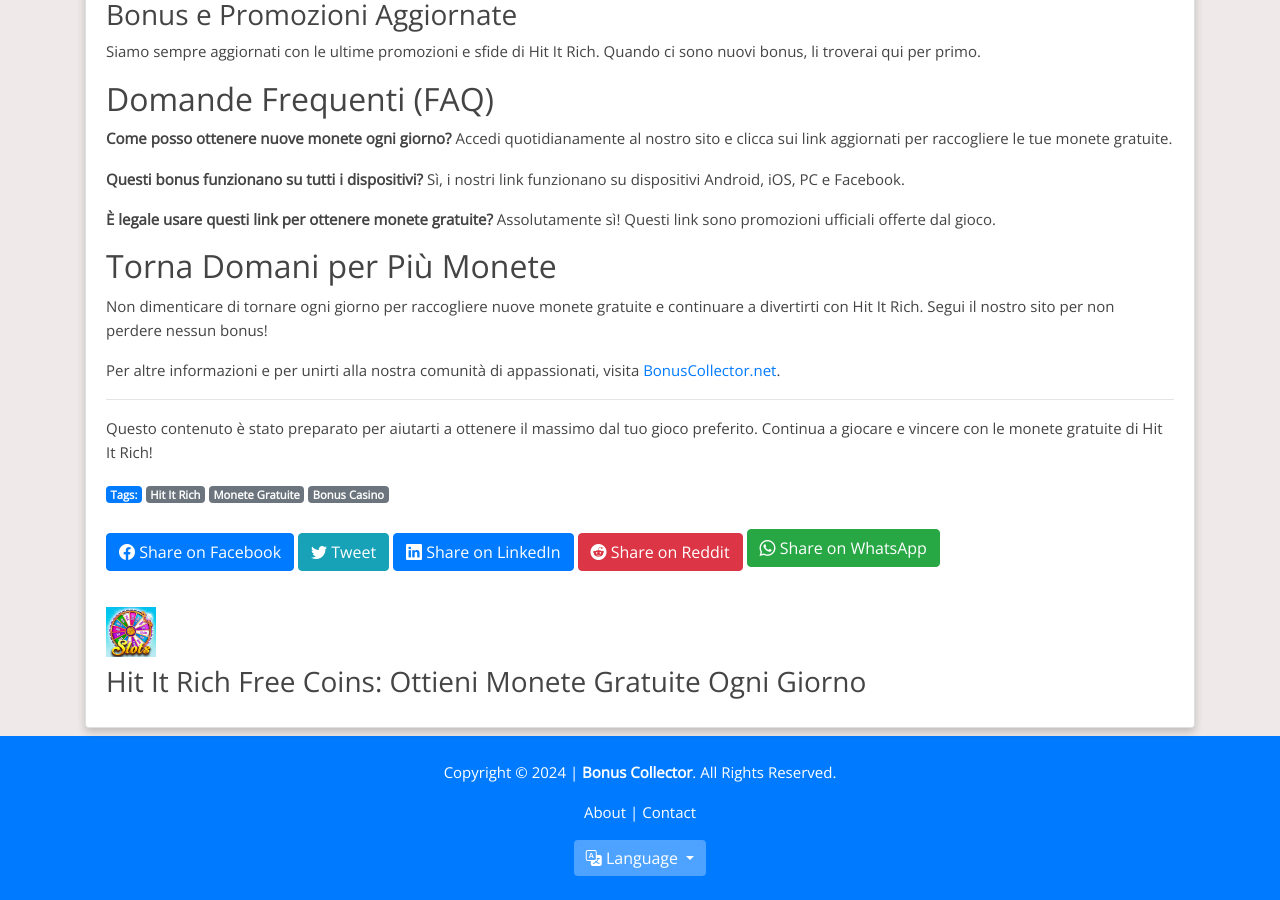
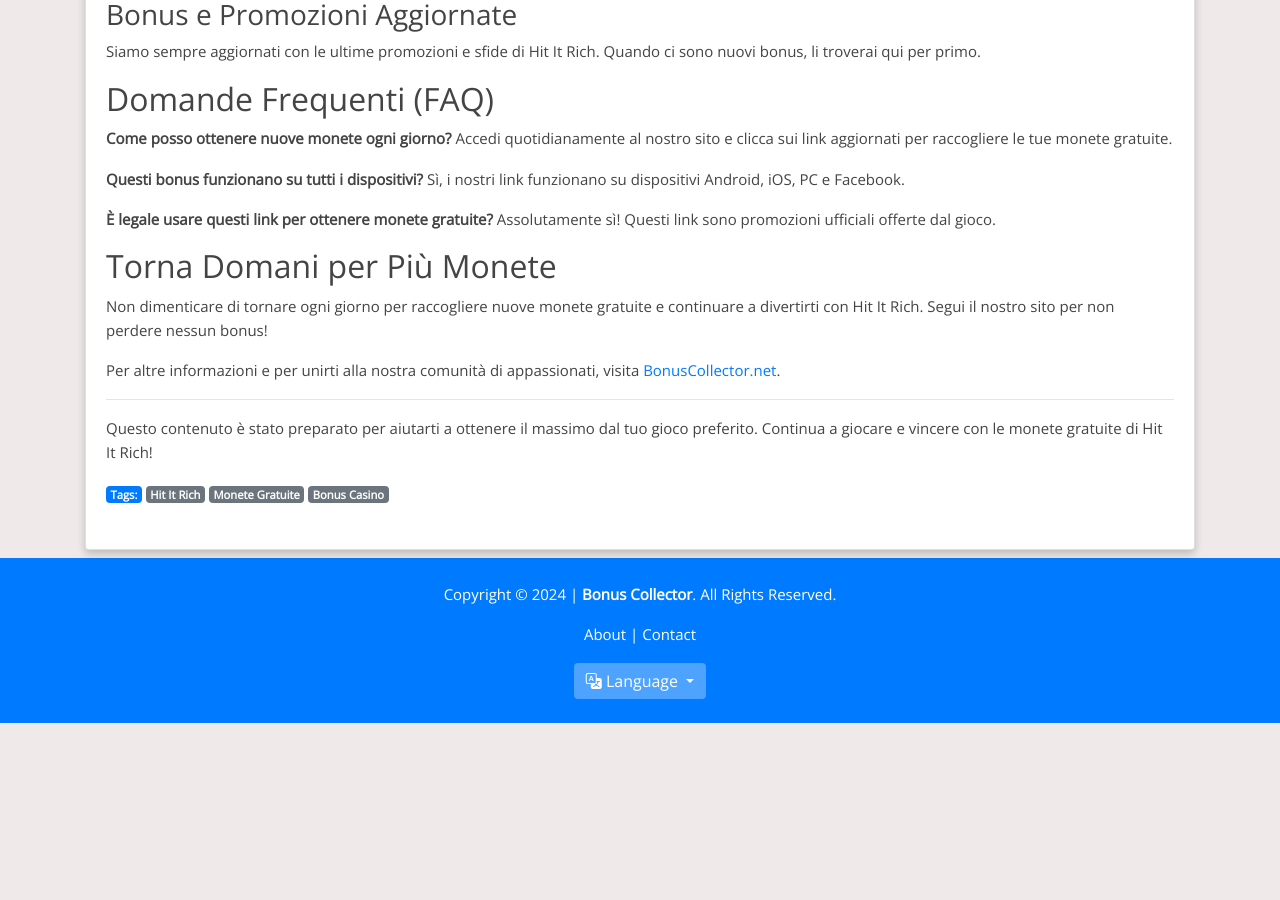
Before and after one commit to Prollad99/bs-net, a Jekyll site: the page built from it/_posts/2024-07-20-hit-it-rich.md, in a window 1280 px wide and 900 px high, scrolled down 10679 px. Built offline with Jekyll 4.4.1, drawn with Linux system fonts in a browser that asks for light colours; nearby versions of some CDN libraries; comment, search, counter and statistics services are not loaded; after the commit the page ends 11402 px from its top, so only the background shows below that.

Commit message:
Update post.html

```diff
--- a/_layouts/post.html
+++ b/_layouts/post.html
@@ -22,29 +22,15 @@
     {% endif %}
 
     <div class="social-share mt-4">
-      <a href="https://www.facebook.com/sharer/sharer.php?u={{ site.url }}{{ page.url }}" target="_blank" class="btn btn-primary mb-2 me-2">
-        <i class="bi bi-facebook"></i> Share on Facebook
-      </a>
-      <a href="https://twitter.com/intent/tweet?text={{ page.title }}&url={{ site.url }}{{ page.url }}" target="_blank" class="btn btn-info mb-2 me-2">
-        <i class="bi bi-twitter"></i> Tweet
-      </a>
-      <a href="https://www.linkedin.com/shareArticle?mini=true&url={{ site.url }}{{ page.url }}&title={{ page.title }}" target="_blank" class="btn btn-primary mb-2 me-2">
-        <i class="bi bi-linkedin"></i> Share on LinkedIn
-      </a>
-      <a href="https://reddit.com/submit?url={{ site.url }}{{ page.url }}&title={{ page.title }}" target="_blank" class="btn btn-danger mb-2 me-2">
-        <i class="bi bi-reddit"></i> Share on Reddit
-      </a>
-      <a href="https://api.whatsapp.com/send?text={{ page.title }} {{ site.url }}{{ page.url }}" target="_blank" class="btn btn-success mb-3 me-2">
-        <i class="bi bi-whatsapp"></i> Share on WhatsApp
-      </a>
+      <!-- Social Share Buttons -->
     </div>
 
     <div class="app-install mt-4">
-      {% if page.image %}
-        <img src="{{ page.image }}" alt="{{ page.title }} logo" class="app-logo mb-2" style="max-width: 50px;">
+      {% if page.app_logo %}
+        <img src="{{ page.app_logo }}" alt="{{ page.app_name }} logo" class="app-logo mb-2" style="max-width: 50px;">
       {% endif %}
       <div class="app-info">
-        <h3>{{ page.title }}</h3>
+        <h3>{{ page.app_name }}</h3>
         <button id="install-button" class="btn btn-primary">Install</button>
       </div>
     </div>
```
